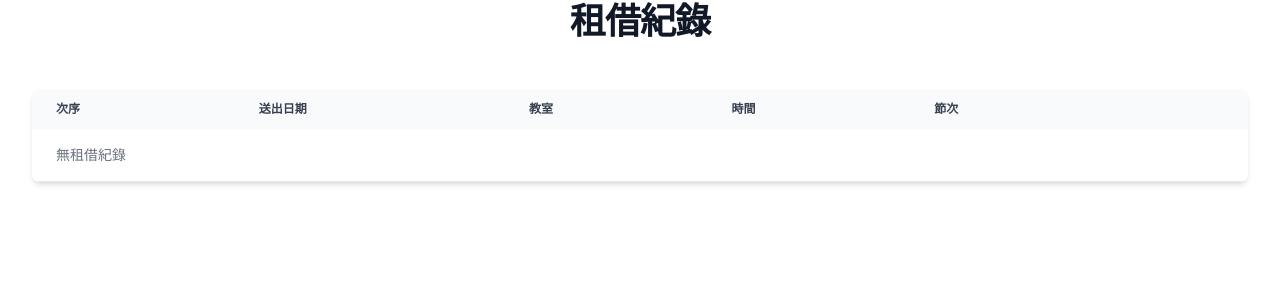
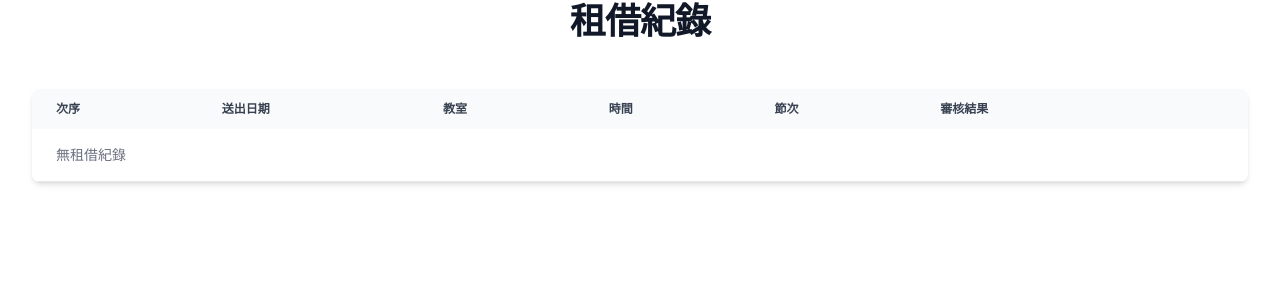
Before and after one commit to vincent9579/NKUST-CCE-DB, a PHP site: page /rental_record.php in a window 1280 px wide. Shown: the part 71-372 px from the top of the page. Run offline with PHP 8.4, Linux system fonts and the light colour scheme; a user stored in the database is signed in; data comes from the database, SQL or seed files in the repository; some libraries are stand-ins or nearby versions.

Commit message:
feat(刪除租借): 未審核的紀錄可以反悔

```diff
--- a/rental_record.php
+++ b/rental_record.php
@@ -61,6 +61,9 @@ if (!isset($_SESSION['username'])) {
                             節次
                         </th>
                         <th scope="col" class="px-6 py-3">
+                            審核結果
+                        </th>
+                        <th scope="col" class="px-6 py-3">
                             <span class="sr-only">Edit</span>
                         </th>
                     </tr>
@@ -100,23 +103,22 @@ if (!isset($_SESSION['username'])) {
                                 'classroom' => $row['classroom'],
                                 'rent_date' => $row['rent_date'],
                                 'start_period' => $row['rent_period'],
-                                'end_period' => $row['rent_period']
+                                'end_period' => $row['rent_period'],
+                                'rent_status' => $row['rent_status']
                             );
                         }
                     }
-
-
                     if (count($rental_list) == 0) {
-                    ?>
+                        ?>
                         <tr class='bg-white border-b dark:bg-gray-800 dark:border-gray-70'>
                             <td class='px-6 py-4 whitespace-nowrap' colspan='6'>無租借紀錄</td>
                         </tr>
-                    <?php
+                        <?php
                     } else {
                         sort($rental_list);
                         $j = 1;
                         foreach ($rental_list as $rental) {
-                    ?>
+                            ?>
                             <tr class='bg-white border-b dark:bg-gray-800 dark:border-gray-70'>
                                 <td class='px-6 py-4 whitespace-nowrap'><?php echo $j; ?></td>
                                 <td class='px-6 py-4 whitespace-nowrap'><?php echo $rental['create_time']; ?></td>
@@ -125,11 +127,40 @@ if (!isset($_SESSION['username'])) {
                                 <?php if ($rental['start_period'] == $rental['end_period']) { ?>
                                     <td class='px-6 py-4 whitespace-nowrap'><?php echo $rental['start_period']; ?></td>
                                 <?php } else { ?>
-                                    <td class='px-6 py-4 whitespace-nowrap'><?php echo $rental['start_period'] . "-" . $rental['end_period']; ?></td>
+                                    <td class='px-6 py-4 whitespace-nowrap'>
+                                        <?php echo $rental['start_period'] . "-" . $rental['end_period']; ?></td>
                                 <?php } ?>
-                                <td class='px-6 py-4 whitespace-nowrap'><a href='edit_rental.php?classroom=<?php echo $rental['classroom']; ?>&rent_date=<?php echo $rental['rent_date']; ?>&start_period=<?php echo $rental['start_period']; ?>&end_period=<?php echo $rental['end_period']; ?>' class='text-blue-600 hover:text-blue-900'>編輯</a></td>
+                                <td class='px-6 py-4 whitespace-nowrap'>
+                                    <?php
+                                        if ($rental['rent_status'] == 'U') {
+                                            echo "審核中";
+                                        } else if ($rental['rent_status'] == 'Y') {
+                                            echo "已審核";
+                                        } else {
+                                            echo "未通過";
+                                        }
+                                    ?>
+                                </td>
+                                <!-- post delete -->
+                                <?php
+                                    if ($rental['rent_status'] == 'U') {
+                                ?>
+                                <td class='px-6 py-4 whitespace-nowrap'>
+                                    <form action='rent.php' method='DELETE'>
+                                        <input type='hidden' name='create_time' value='<?php echo $rental['create_time']; ?>'>
+                                        <button type='submit' class='text-red-600 hover:text-red-900'>刪除</button>
+                                    </form>
+                                </td>
+                                <?php
+                                    } else {
+                                ?>
+                                <td class='px-6 py-4 whitespace-nowrap'></td>
+                                <?php
+                                    }
+                                ?>
+
                             </tr>
-                    <?php
+                            <?php
                             $j++;
                         }
                     }
```
Also changed, not shown: components/rent_table.php (+8 -3 lines), rent.php (+11 -0 lines).
